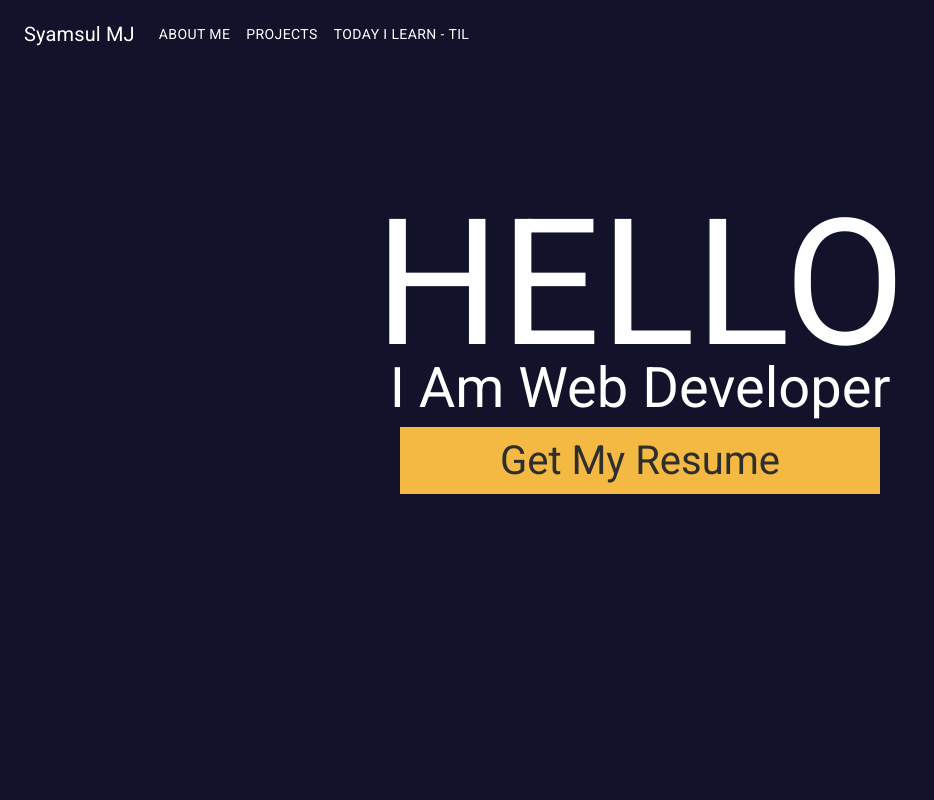
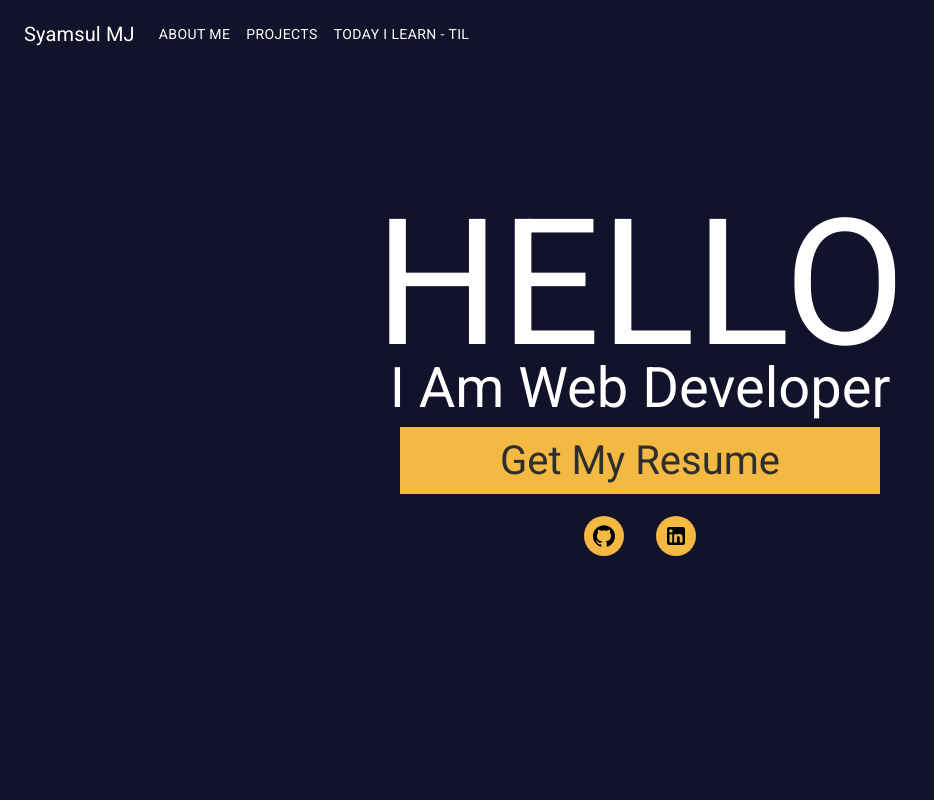
Before and after one commit to syamsulmj/syamsulmj-til, a Next.js app: page / in a window 1280 px wide. Shown: the top 800 px of the page, without its empty margins (0-934 px from the left). Built offline with nearby package versions, Linux system fonts and the light colour scheme; a web font is replaced by a local one.

Commit message:
Add social medias icons

```diff
--- a/components/home/Home.js
+++ b/components/home/Home.js
@@ -9,6 +9,8 @@ import {
   Avatar,
   Typography
 } from '@mui/material';
+import GitHubIcon from '@mui/icons-material/GitHub';
+import LinkedInIcon from '@mui/icons-material/LinkedIn';
 
 const Home = () => {
   const handleResume = () => {
@@ -28,6 +30,24 @@ const Home = () => {
           <a href="/SYAMSUL_MJ_CV_DEC_2021.pdf" target="_blank" className={Styles.bigBtn}>
             Get My Resume
           </a>
+        </div>
+        <div className={Styles.socialMedia}>
+          <Grid container spacing={4} justifyContent="center">
+            <Grid item>
+              <a href="https://github.com/syamsulmj" target="_blank">
+                <Avatar sx={{ bgcolor: '#f4b942' }}>
+                  <GitHubIcon style={{color: '#000'}}/>
+                </Avatar>
+              </a>
+            </Grid>
+            <Grid item>
+              <a href="https://www.linkedin.com/in/syamsul-mohd-jafri-3370a1158/" target="_blank">
+                <Avatar sx={{ bgcolor: '#f4b942' }}>
+                  <LinkedInIcon style={{color: '#000'}} />
+                </Avatar>
+              </a>
+            </Grid>
+          </Grid>
         </div>
       </div>
       <div className={Styles.profile}>
--- a/styles/home/Home.module.scss
+++ b/styles/home/Home.module.scss
@@ -43,6 +43,12 @@
           background-color: #e2e2e2;
         }
       }
+    }
+
+    .socialMedia {
+      margin-top: 2em;
+      text-align: center;
+      width: 100%;
     }
 
     @media screen and (max-width: 720px) {
```
